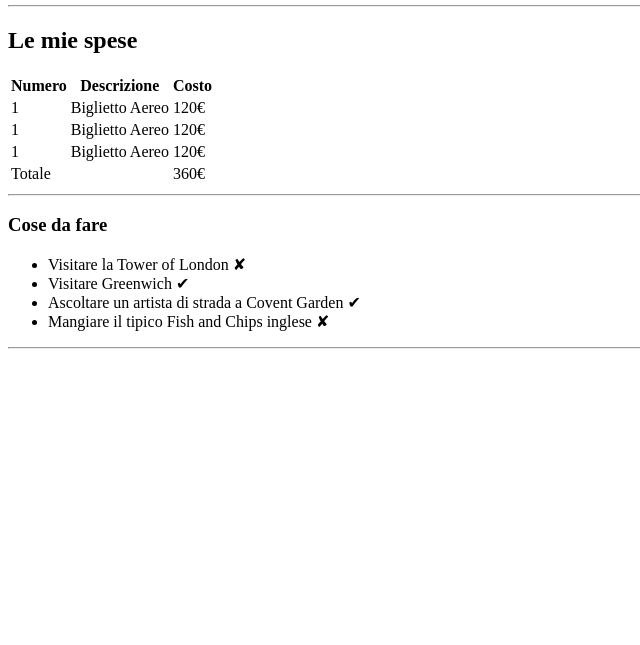
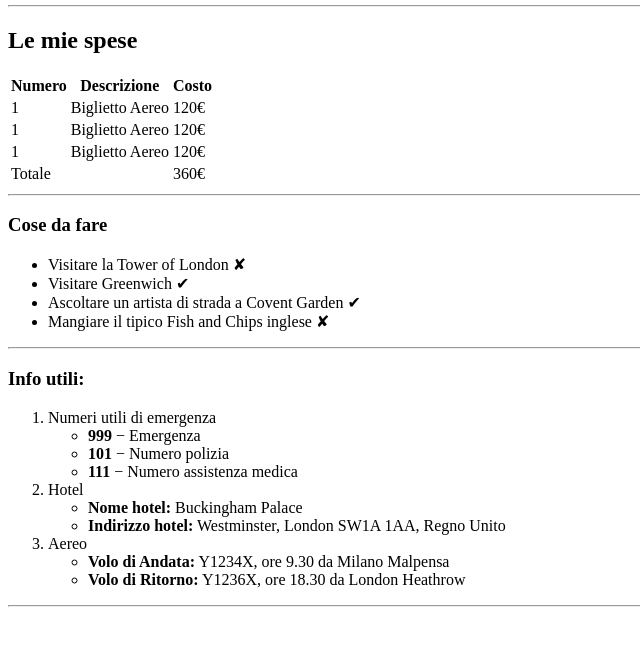
Before and after one commit to Vitto95/html-london-trip, a plain HTML site: page index.html in a window 1280 px wide. Shown: the part 107-752 px from the top of the page, without its empty margins (0-640 px from the left). Drawn offline with Linux system fonts and the light colour scheme.

Commit message:
terza section del main

```diff
--- a/index.html
+++ b/index.html
@@ -85,7 +85,38 @@
 
     <hr>
 
-    <section></section>
+    <!--terza sezione main "Info Utili"-->
+
+    <section>
+
+      <h3>Info utili:</h3>
+      <ol>
+        <li>Numeri utili di emergenza
+          <ul>
+            <li><strong>999</strong> &minus; Emergenza </li>
+            <li><strong>101</strong> &minus; Numero polizia</li>
+            <li><strong>111</strong> &minus; Numero assistenza medica</li>
+          </ul>
+        </li>
+        <li>Hotel
+          <ul>
+            <li><strong>Nome hotel:</strong> Buckingham Palace</li>
+            <li><strong>Indirizzo hotel:</strong> Westminster, London SW1A 1AA, Regno Unito</li>
+          </ul>
+        </li>
+        <li>Aereo
+          <ul>
+            <li><strong>Volo di Andata:</strong> Y1234X, ore 9.30 da Milano Malpensa</li>
+            <li><strong>Volo di Ritorno:</strong> Y1236X, ore 18.30 da London Heathrow</li>
+          </ul>
+        </li>
+      </ol>
+
+    </section>
+
+    <hr>
+
+    <!--terza sezione main "Info Utili"-->
 
     <section></section>
 
```
